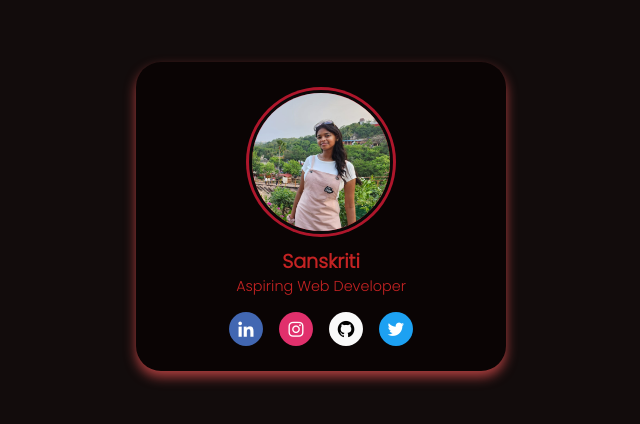
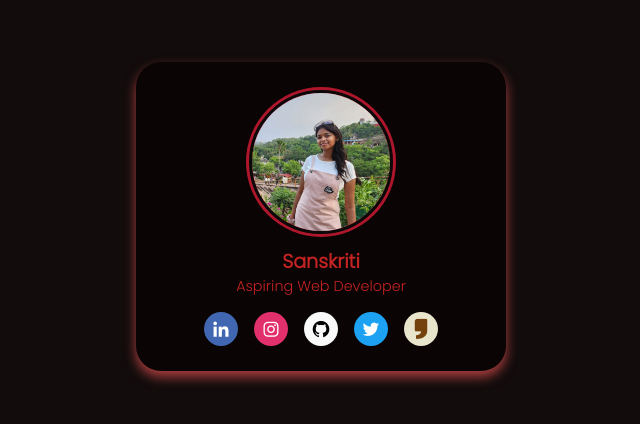
Before and after one commit to sanskritividushi/ProfileCard, a plain HTML site: page index.html in a window 1280 px wide. Shown: the part 184-608 px from the top of the page, without its empty margins (319-959 px from the left). Drawn offline with nearby package versions, Linux system fonts and the light colour scheme.

Commit message:
Adding Goodreads Logo

```diff
--- a/index.html
+++ b/index.html
@@ -38,6 +38,9 @@
             <a href="https://twitter.com/SanskritiVid7?t=tSMr1VT6demLi9Y4MfJpqA&s=09" target=" _main" style="background: #1DA1F2" class="links">
                 <i class='bx bxl-twitter'></i>
             </a>
+            <a href="https://www.goodreads.com/user/show/148965164-sanskriti-vidushi" target=" _main" style="background: #e9e5cd" class="links2">
+                <i class='bx bxs-quote-single-right'></i>
+            </a>
         </div>
     </div>
 </body>
--- a/style.css
+++ b/style.css
@@ -98,3 +98,20 @@ body {
     margin-bottom: 2 rem;
 
 }
+
+.social .links2{
+    height: 34px;
+    width: 34px;
+    display: flex;
+    align-items: center;
+    justify-content: center;
+    border-radius: 50%;
+    color: #75420e;
+    width: 34px;
+    font-size: 30px;
+    margin: 0 8px;
+    text-decoration: none;
+    background-color: #e9e5cd;
+    margin-bottom: 2 rem;
+
+}
```
